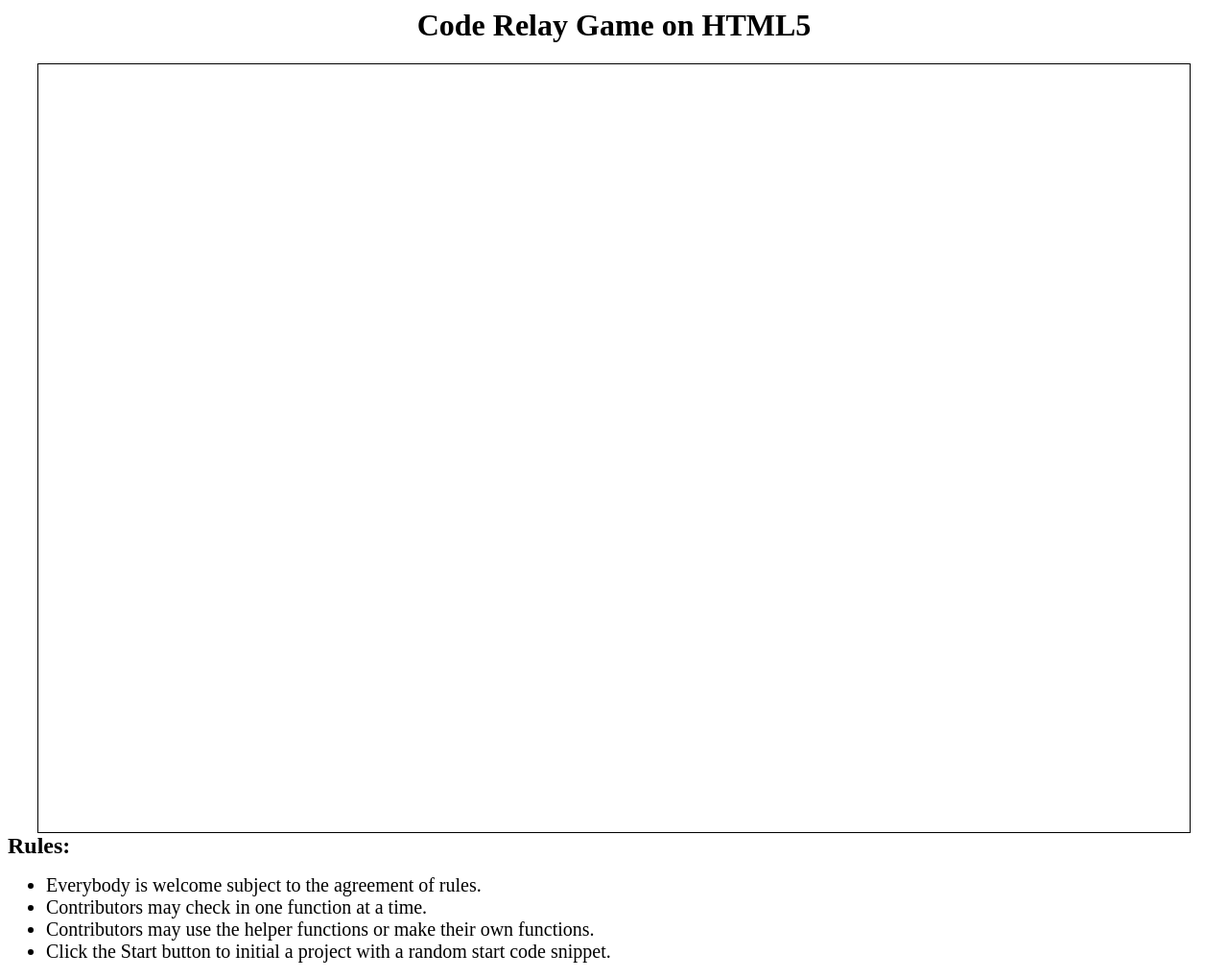
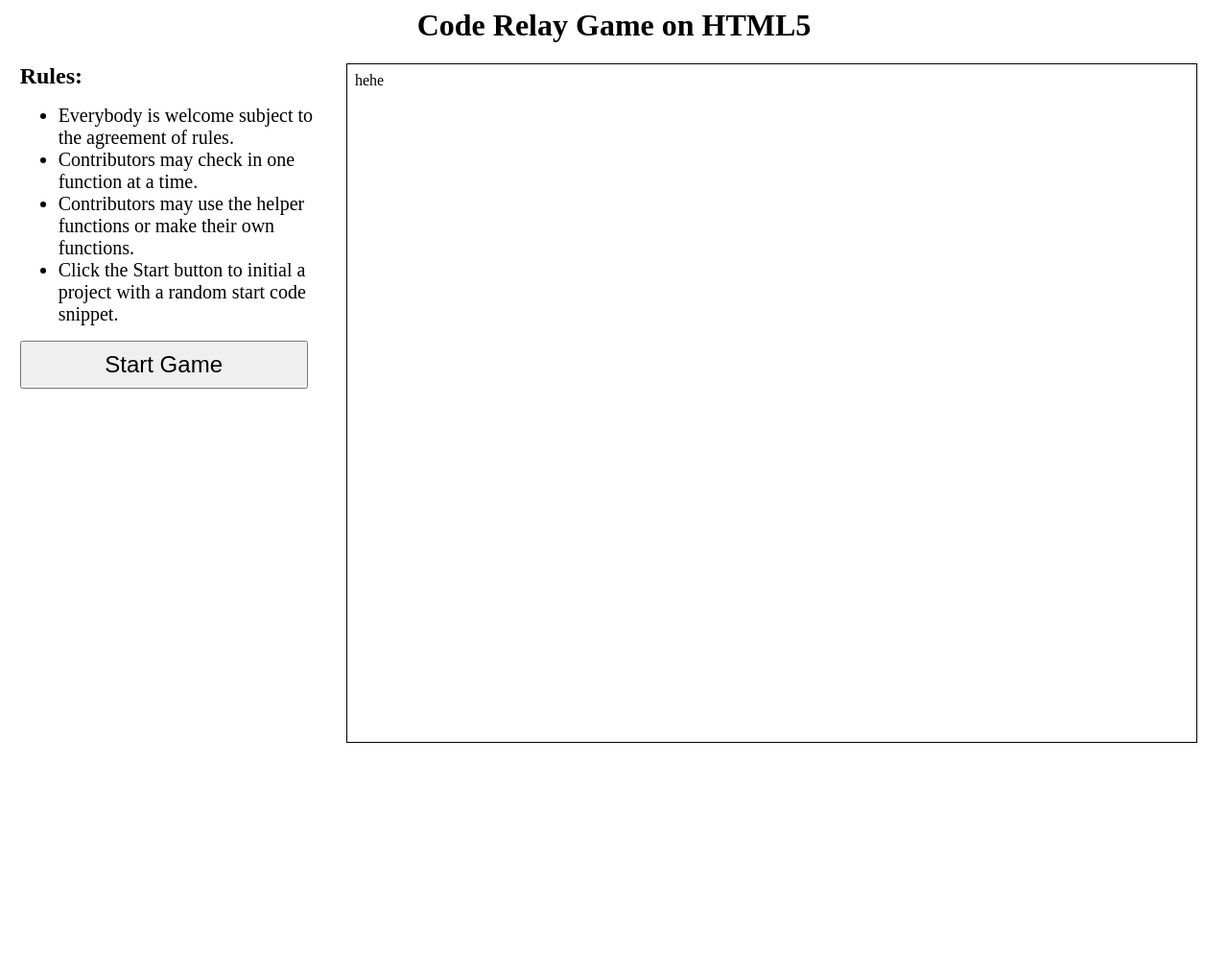
Before and after one commit to haijunq/haijunq.github.io, a plain HTML site: page index.html in a window 1280 px wide. Shown: the whole page at 96% size. After the commit the page ends 800 px from the top, so only its background shows below. Drawn offline with Linux system fonts and the light colour scheme.

Commit message:
add start button

```diff
--- a/index.css
+++ b/index.css
@@ -11,6 +11,8 @@ span {
 
 iframe {
 	border:	1px solid #000000;
+	width: 70%;
+	height: 90%;
 }
 
 li {
@@ -29,4 +31,14 @@ li {
 #rules {
 	float: left;
 	text-align: left;
+	display: block;
+	width: 25%;
+	margin-left: 1%;
 }
+
+#start_button {
+	width: 300px;
+	height: 50px;
+	font-size: 24;
+	text-align: center;
+}
--- a/index.html
+++ b/index.html
@@ -12,7 +12,7 @@
 <!-- 			<canvas id="canvas" width="1200" height="800">
 				Your browser does not support the HTML5 canvas tag.
 			</canvas> -->
-			<iframe sandbox src="frame.html" width="1200" height="800"></iframe>
+			<iframe sandbox src="coderelay/frame.html" width="1200" height="800"></iframe>
 
 			<div id="rules">
 				<span>Rules:</span>
@@ -23,6 +23,8 @@
 					<li>Click the Start button to initial a project with a random start code snippet.</li>
 
 				</ul>
+
+				<button id="start_button">Start Game</button>
 			</div>
 
 
```
